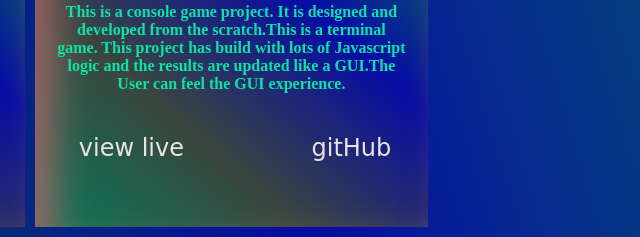
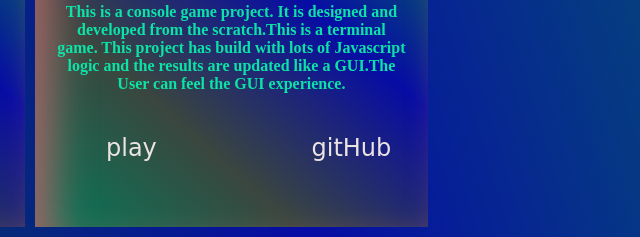
Before and after one commit to VelamPillai/velampillai-portfolio, a website: page index.html in a window 1280 px wide. Shown: the part 1063-1300 px from the top of the page, 517-1157 px from the left. Drawn offline with Linux system fonts and the light colour scheme; a web font is replaced by a local one.

```diff
--- a/index.html
+++ b/index.html
@@ -120,7 +120,7 @@
                 <a
                   href="https://www.npmjs.com/package/tic-tac-toe-console-game"
                   target="_blank"
-                  >view live</a
+                  >play</a
                 >
                 <a
                   href="https://github.com/VelamPillai/Tic-Tac-Toe"
```
Also changed, not shown: 1 other file.
